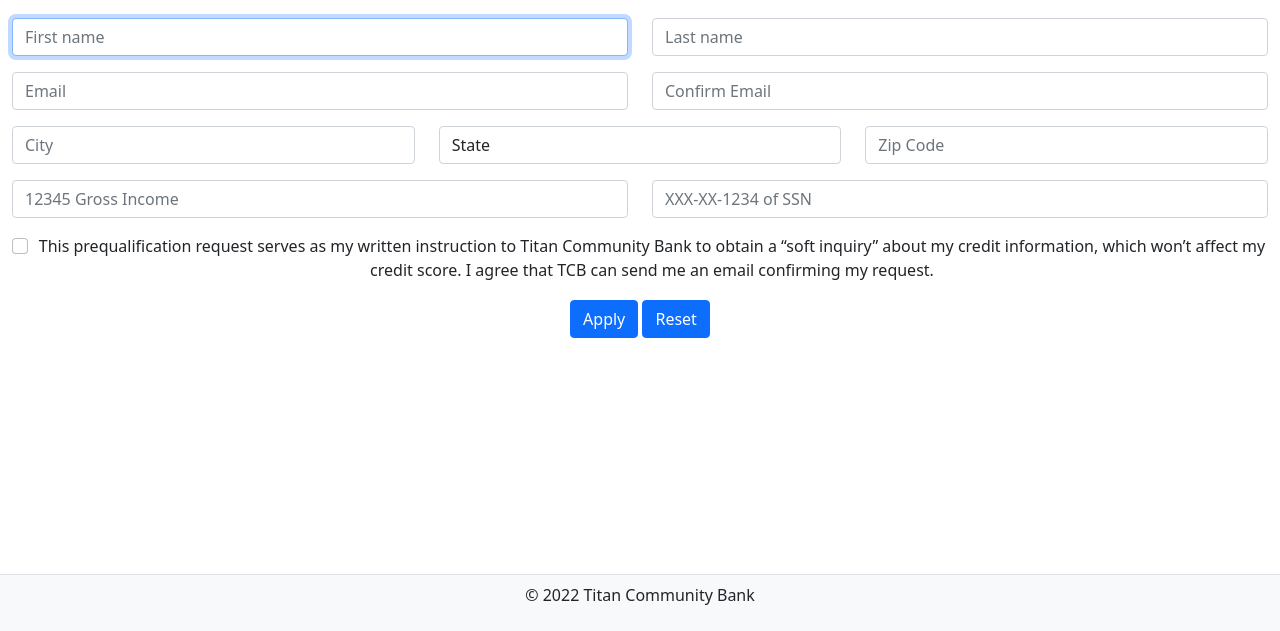
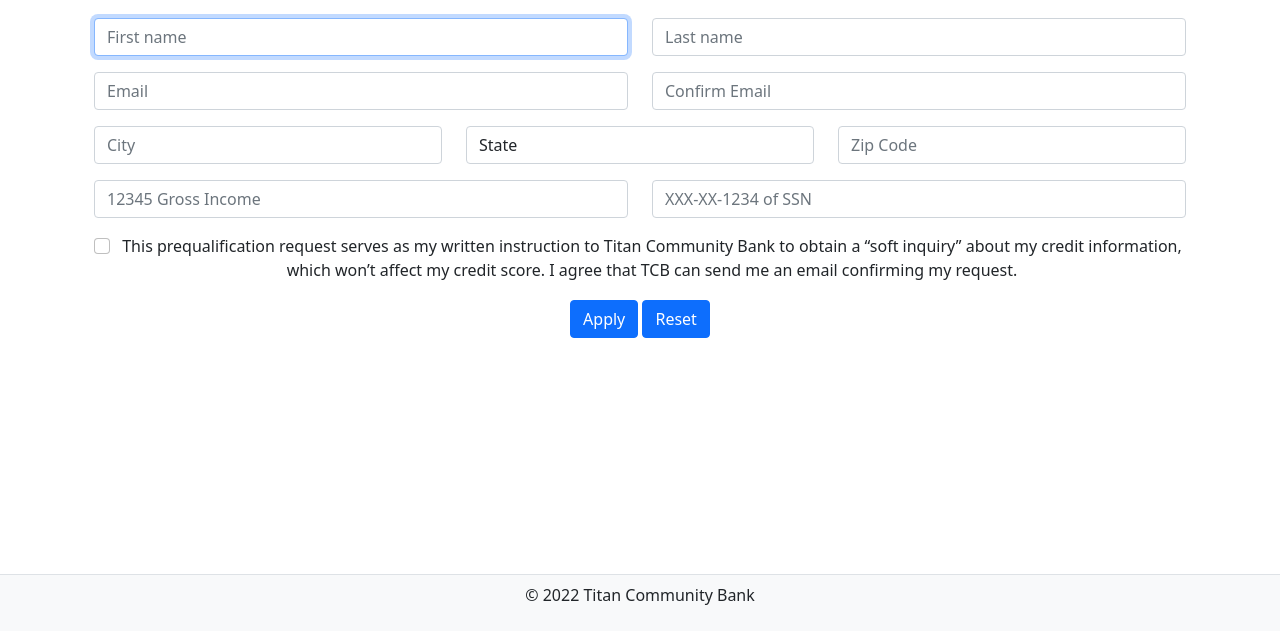
Before and after one commit to constant-curiosity/bank, a website: page client/views/auth/finance.html in a window 1280 px wide. Shown: the part 169-800 px from the top of the page. Drawn offline with nearby package versions, Linux system fonts and the light colour scheme; files that its build step writes are made by us from their sources; files whose address does not match are found by name.

Commit message:
Bank-Project

```diff
--- a/client/views/auth/finance.html
+++ b/client/views/auth/finance.html
@@ -51,7 +51,7 @@
             </a>
          </div>
       </div>
-      <main>
+      <main class="container">
          <h2 class="py-2 text-primary">&nbsp;Finance Application:</h2>
          <div id="financeApp" class="text-center container-fluid py-1">
             <form id="finance_app" action="/auth/finance.html" method="post" name="finance_app">
```
Also changed, not shown: client/views/finance.html (+1 -1 lines).
